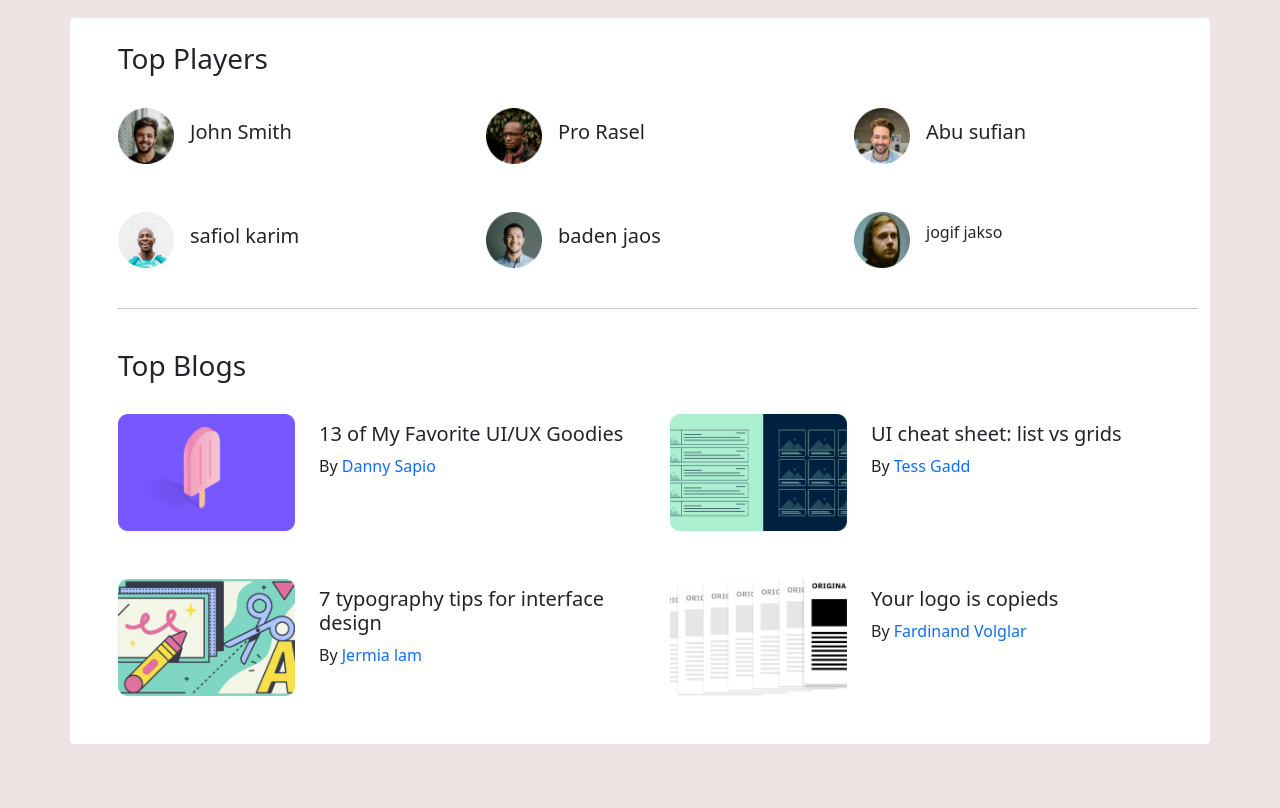
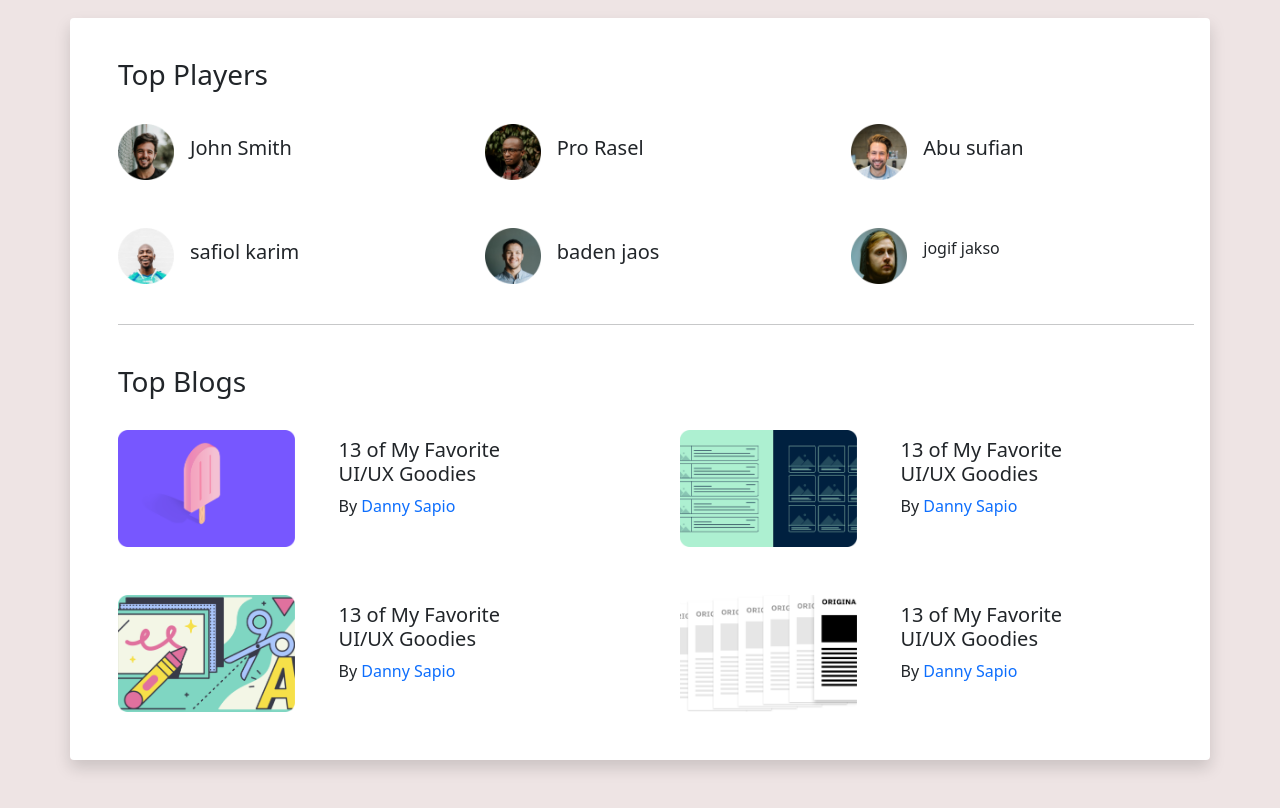
Before and after one commit to Pranto-Nondi-1997/Leader-Bord-Repo, a plain HTML site: page index.html in a window 1280 px wide. Shown: the part 90-898 px from the top of the page. Before the commit the page ends 834 px from the top, so only its background shows below. Drawn offline with nearby package versions, Linux system fonts and the light colour scheme.

Commit message:
processing

```diff
--- a/index.html
+++ b/index.html
@@ -49,7 +49,7 @@
     <!-- navbar end here -->
     <!-- main part start -->
     <section>
-        <div class="container bg-white rounded mt-4 ps-5">
+        <div class="container bg-white rounded mt-4 ps-5 pb-5 shadow p-3 mb-5 bg-body rounded">
             <h3 class="pt-4 pb-4">Top Players</h3>
             <div class="row gy-5 pb-4">
                 <div class=" col-12    col-md-6   col-lg-4 d-flex align-items-center">
@@ -81,47 +81,60 @@
             </div>
             <hr>
             <h3 class="pt-4 pb-4">Top Blogs</h3>
-            <div class="row gy-5 pb-5">
-                <div class=" col-lg-6 d-flex">
-                    <div>
+            <div class="row g-5 ">
+                <div class="  col-lg-6  d-flex">
+                    <div class="row ">
+                        <div class=" col-sm-5">
                             <img width="177 " height="117 " src="images/blogs/blog-1.png" alt="">
                         </div>
-                    <div class="ms-4 mt-2">
+                        <div class="  mt-2  col-sm-5 ">
+
                             <h5>13 of My Favorite UI/UX Goodies</h5>
                             <P> By <a class=" text-decoration-none" href="#">Danny Sapio</a></P>
+
+                        </div>
                     </div>
                 </div>
                 <div class=" col-lg-6 d-flex">
-                    <div>
+                    <div class="row ">
+                        <div class="col-12 col-sm-5">
                             <img width="177 " height="117 " src="images/blogs/blog-2.png" alt="">
                         </div>
-                    <div class="ms-4 mt-2">
-                        <h5>UI cheat sheet: list vs grids</h5>
-                        <P> By
-                            <a class=" text-decoration-none" href="#">Tess Gadd</a></P>
+                        <div class=" mt-2 col-12 col-sm-5">
+
+                            <h5>13 of My Favorite UI/UX Goodies</h5>
+                            <P> By <a class=" text-decoration-none" href="#">Danny Sapio</a></P>
+
+                        </div>
                     </div>
                 </div>
                 <div class=" col-lg-6 d-flex">
-                    <div>
+                    <div class="row">
+                        <div class="col-12 col-sm-5">
                             <img width="177 " height="117 " src="images/blogs/blog-3.png" alt="">
                         </div>
-                    <div class="ms-4 mt-2">
-                        <h5>7 typography tips for interface design</h5>
-                        <P> By <a class=" text-decoration-none" href="#">Jermia lam</a></P>
+                        <div class=" mt-2 col-12 col-sm-5">
+
+                            <h5>13 of My Favorite UI/UX Goodies</h5>
+                            <P> By <a class=" text-decoration-none" href="#">Danny Sapio</a></P>
+
                         </div>
                     </div>
-                <div class=" col-lg-6 d-flex">
-                    <div>
+                </div>
+                <div class=" col-lg-6  d-flex">
+                    <div class="row">
+                        <div class="col-12 col-sm-5">
                             <img width="177 " height="117 " src="images/blogs/blog-4.png" alt="">
                         </div>
-                    <div class="ms-4 mt-2">
-                        <h5>Your logo is copieds
-                        </h5>
-                        <P> By <a class=" text-decoration-none" href="#">Fardinand Volglar</a></P>
+                        <div class=" mt-2 col-12 col-sm-5">
+
+                            <h5>13 of My Favorite UI/UX Goodies</h5>
+                            <P> By <a class=" text-decoration-none" href="#">Danny Sapio</a></P>
+
+                        </div>
                     </div>
                 </div>
 
-            </div>
             </div>
 
     </section>
```
Lines whose indentation alone changed are shown as unchanged.
